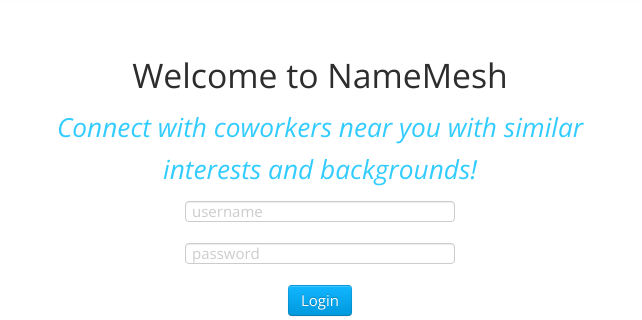
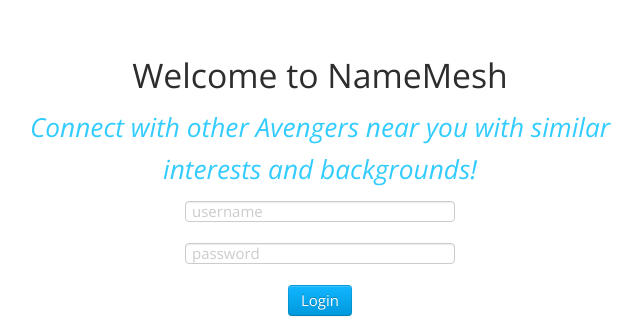
Before and after one commit to abannang/3-tier-HA-Python-Flask-App, a Flask app: page / in a window 1280 px wide. Shown: the part 57-377 px from the top of the page, without its empty margins (320-962 px from the left). Run offline with Flask 2, Linux system fonts and the light colour scheme; parts of the project's set-up code (start-up, migrations or seed data) failed here and were passed over; some libraries are stand-ins or nearby versions.

Commit message:
Update login.html

```diff
--- a/hello/templates/login.html
+++ b/hello/templates/login.html
@@ -16,7 +16,7 @@ h3 {
 <div class="form-login">
 	<form method="POST">
 		<h2>Welcome to NameMesh</h2>
-		<h3 style="text-align:center"><i>Connect with coworkers near you with similar interests and backgrounds!</i></h3>
+		<h3 style="text-align:center"><i>Connect with other Avengers near you with similar interests and backgrounds!</i></h3>
 			{{ form.hidden_tag()}}
 			{{ render_field(form.username, label=False, class="input-xlarge", placeholder="username") }}
 			{{ render_field(form.password, label=False, class="input-xlarge", placeholder="password") }}
```
